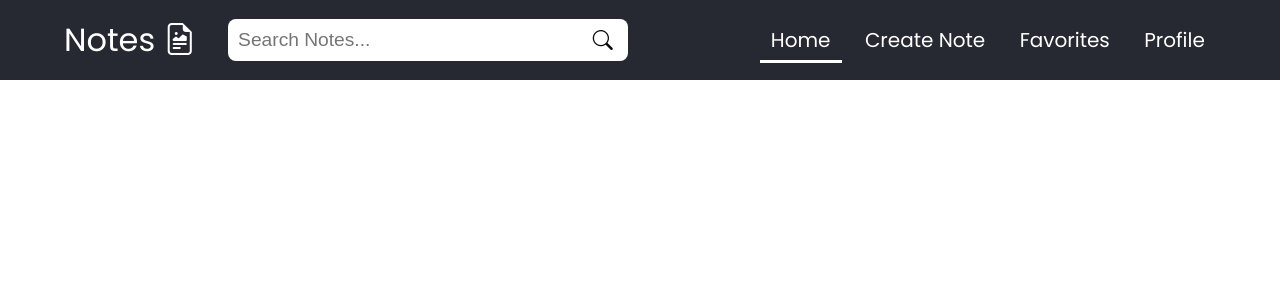
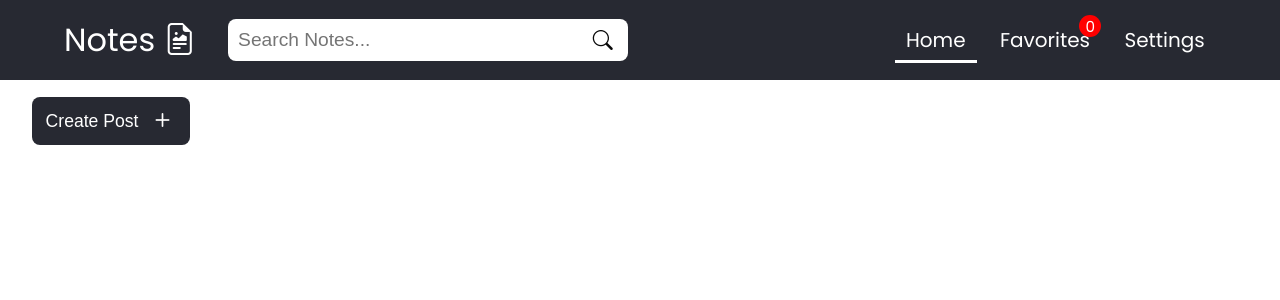
Before and after one commit to SanjeevMhn/vueNotes, a Vue app: page / in a window 1280 px wide. Shown: the top 300 px of the page. Built offline with nearby package versions, Linux system fonts and the light colour scheme.

Commit message:
[ADDED]:implemented note creation,deletion and add to favorites

```diff
--- a/src/App.vue
+++ b/src/App.vue
@@ -1,18 +1,26 @@
 <script>
 	import Navbar from './components/Navbar.vue';
+	import NotesContainer from './components/NotesContainer.vue';
+	import CreateNote from './components/CreateNote.vue';
 	export default{
 		components:{
-			Navbar
+			Navbar,
+			NotesContainer,
+			CreateNote,
 		},
 		data(){
 			return{
-				title: "Vue Notes"
+				title: "Vue Notes",
+				notes: [],
+				favorites: [],
 			}
 		}
 	}
 </script>
 <template>
-	<Navbar/>
+	<Navbar :favorites=favorites />
+	<CreateNote :notes=notes />
+	<NotesContainer :notes=notes :favorites=favorites />
 </template>
 
 <style>
--- /dev/null
+++ b/src/components/CreateNote.vue
@@ -0,0 +1,122 @@
+<script>
+    export default{
+        name: "CreateNote",
+        props:['notes'],
+        data(){
+            return{
+                note: false,
+                noteTitle: '',
+                noteBody: ''
+            }
+        },
+        methods:{
+            showNote(){
+                this.note = true;
+            },
+            hideNote(){
+                this.note = false;
+            },
+            createNote(){
+                let title = this.noteTitle;
+                let body = this.noteBody;
+                this.noteTitle = '';
+                this.noteBody = '';
+                let noteId = Date.now();
+                let newNote = {
+                    id: noteId,
+                    title: title,
+                    body: body
+                };
+                this.notes.push(newNote);
+                this.hideNote();
+            }
+        }
+
+    }
+</script>
+
+<template>
+    <div class="post-create">
+        <button type="button" class="create-post" :class="{'hide-note':note, 'show-note':!note}" @click="showNote">
+            Create Post
+            <i class="bi bi-plus"></i>
+        </button>
+        <div class="note-input" :class="{'show-note':note, 'hide-note':!note}">
+            <input type="text" name="note-title" id="" class="note-input__title" placeholder="Title" v-model="noteTitle">
+            <textarea name="note-body" id="" cols="30" rows="10" class="note-input__body" v-model="noteBody">Take a note</textarea>
+            <div class="note-input__actions">
+                <button class="submit-btn" type="button" @click="createNote">Done</button>
+            </div>
+        </div>
+    </div>
+
+</template>
+
+<style>
+    .post-create{
+        --nav-color: #272932;
+        padding: 1rem 2rem;
+        position: relative;
+        display: flex;
+        justify-content: center;
+    }
+    .post-create .create-post{
+        border: none;
+        outline: none;
+        background: var(--nav-color);
+        color: #fff;
+        padding: 0.5rem 0.85rem;
+        border-radius: 8px;
+        font-size: 1.1rem;
+        min-width: 100%;
+        align-items: center;
+        justify-content: center;
+        gap: 10px;
+        margin-right: auto;
+    }
+    .post-create .create-post i{
+        font-size: 1.75rem;
+    }
+    .post-create .note-input{
+        background-color: var(--nav-color);
+        margin-top: 10px;
+        padding: 1rem;
+        flex-direction: column;
+        gap: 10px;
+        align-items: center;
+        border-radius: 8px;
+        min-width: 100%;
+    }
+    .show-note{
+        display: flex;
+    }
+    .hide-note{
+        display: none
+    }
+    .post-create .note-input__title,
+    .post-create .note-input__body{
+        min-width: 100%;
+        padding: 0.5rem;
+        font-size: 1.1rem;
+        border-radius: 8px;
+    }
+    .post-create .note-input__actions{
+        width: 100%;
+        display: flex;
+        justify-content: flex-end;
+    }
+    .post-create .note-input__actions button{
+        padding: 0.5rem;
+        font-size: 1.1rem;
+    }
+
+    @media screen and (min-width: 768px){
+        .post-create .note-input{
+            min-width: 500px;
+        }
+        .post-create .create-post{
+            min-width: 100px;
+        }
+    }
+
+</style>
--- a/src/components/Navbar.vue
+++ b/src/components/Navbar.vue
@@ -1,9 +1,11 @@
 <script>
     export default{
         name: "Navbar",
+        props: ['favorites'],
         data(){
             return{
-                menus: ["Home","Create Note","Favorites","Profile"]
+                menus: ["Home","Favorites","Settings"],
+                favs: this.favorites
             }
         }
     }
@@ -27,6 +29,7 @@
                <a href="javascript:void(0)" class="nav-list__link-item">
                    {{menu}}
                </a>
+                <div class="counter" v-if="index===1">{{this.favs.length}}</div>
             </li>
         </ul>
     </nav>
@@ -45,6 +48,10 @@
         align-items: center;
         color: #fff;
         gap: 2rem;
+        position: sticky;
+        top: 0;
+        z-index: 100;
+        border-bottom: 1px solid #fff;
     }
     .primary-nav .primary-nav__brand{
         font-size: 2rem;
@@ -72,6 +79,7 @@
         right: 15px;
         /* color: #090909; */
         color: #fff;
+        cursor: pointer;
     }
     .primary-nav .side-nav-toggler{
         padding: 0;
@@ -82,6 +90,7 @@
         border: none;
         outline: none;
         margin-left: auto;
+        cursor: pointer;
     }
 
     .primary-nav .nav-list{
@@ -100,6 +109,24 @@
         font-size: 1.25rem;
         display: flex;
         align-items: center;
+    }
+    .nav-list .nav-list__item{
+        position: relative;
+    }
+    .nav-list .nav-list__item .counter{
+        position: absolute;
+        top: -2px;
+        right: 0;
+        background: red;
+        color: #fff;
+        padding: 0;
+        height: 22px;
+        width: 22px;
+        display: flex;
+        justify-content: center;
+        align-items: center;
+        border-radius: 50%;
+        font-size: 0.95rem;
     }
     .nav-list .nav-list__item--active{
         position: relative;
@@ -135,8 +162,6 @@
         .primary-nav .search-section{
             min-width: 25rem;
         }
-
-
     }
 
     @media screen and (min-width: 1200px) {
--- /dev/null
+++ b/src/components/NotesCard.vue
@@ -0,0 +1,105 @@
+<script>
+    export default{
+        props:['title','body','notes','id','favorites'],
+        name: "NotesCard",
+        data(){
+            return{
+                noteid: this.id
+            }
+        },
+        methods:{
+            deleteNote(id){
+                let note = this.notes.find(note=>note.id===id);
+                let noteIndex = this.notes.indexOf(note)
+                this.notes.splice(noteIndex,1);
+            },
+            checkFavorites(id){
+                let check = this.favorites.find(fav => fav.id === id);
+                console.log(check);
+                if(check){
+                    return true;
+                }else{
+                    return false;
+                }
+            },
+            addToFavorites(id){
+                let check = this.checkFavorites(id);
+                if(!check){
+                    let getNoteAdd = this.notes.find(note => note.id === id);
+                    this.favorites.push(getNoteAdd);
+                }else{
+                    let getNoteRemove = this.notes.find(note => note.id === id);
+                    let getIndex = this.favorites.indexOf(getNoteRemove);
+                    this.favorites.splice(getIndex,1);
+                }
+
+            },
+
+        }
+    }
+</script>
+
+<template>
+    <div class="note-card">
+        <h2 class="note-card__title">
+            {{title}}
+        </h2>
+        <p class="note-card__body">
+            {{body}}
+        </p>
+        <div class="note-card__actions">
+            <button class="action-favorite" type="button" @click="addToFavorites(noteid)">
+                <i class="bi" :class="{'bi-heart-fill':checkFavorites(noteid),'bi-heart':!checkFavorites(noteid)}"></i>
+            </button>
+            <button class="action-delete" type="button" @click="deleteNote(noteid)">
+                <i class="bi bi-trash"></i>
+            </button>
+        </div>
+    </div>
+</template>
+
+<style>
+    .note-card{
+        --nav-color: #272932;
+        padding: 1rem 2rem;
+        min-height: 300px;
+        color: #fff;
+        background-color: var(--nav-color);
+        font-family: 'Poppins',sans-serif;
+        border-radius: 8px;
+        display: flex;
+        flex-direction: column;
+    }
+    .note-card .note-card__title,
+    .note-card .note-card__body{
+        padding: 0;
+        margin: 0;
+        overflow-wrap: break-word;
+    }
+    .note-card__actions{
+        margin-top: auto;
+        margin-left: auto;
+        display: flex;
+        gap: 0.85rem;
+    }
+    .note-card__actions button{
+        padding: 0;
+        margin: 0;
+        border: none;
+        outline: none;
+        background: var(--nav-color);
+        font-size: 1.5rem;
+        color: #fff;
+        cursor: pointer;
+    }
+    .note-card__actions .action-favorite .bi-heart-fill{
+       color: red;
+    }
+    .favorite{
+        display: flex;
+    }
+    .not-favorite{
+        display: none;
+    }
+
+</style>
--- /dev/null
+++ b/src/components/NotesContainer.vue
@@ -0,0 +1,30 @@
+<script>
+    import NotesCard from "./NotesCard.vue"
+    export default{
+        props: ['notes','favorites'],
+        components: {NotesCard},
+        name: "NotesContainer",
+    }
+</script>
+<template>
+    <ul class="notes-grid">
+        <li class="notes-grid__item" v-for="(note,index) in notes" :key="index">
+            <NotesCard v-if="note.title !== '' && note.body !== ''"
+                    :title="note.title"
+                    :body="note.body"
+                    :notes="notes"
+                    :favorites="favorites"
+                    :id="note.id" />
+        </li>
+    </ul>
+</template>
+
+<style>
+    .notes-grid{
+        padding: 1rem 2rem;
+        display: grid;
+        grid-template-columns: repeat(auto-fill,minmax(300px,1fr));
+        gap: 2rem;
+        list-style-type: none;
+    }
+</style>
```
